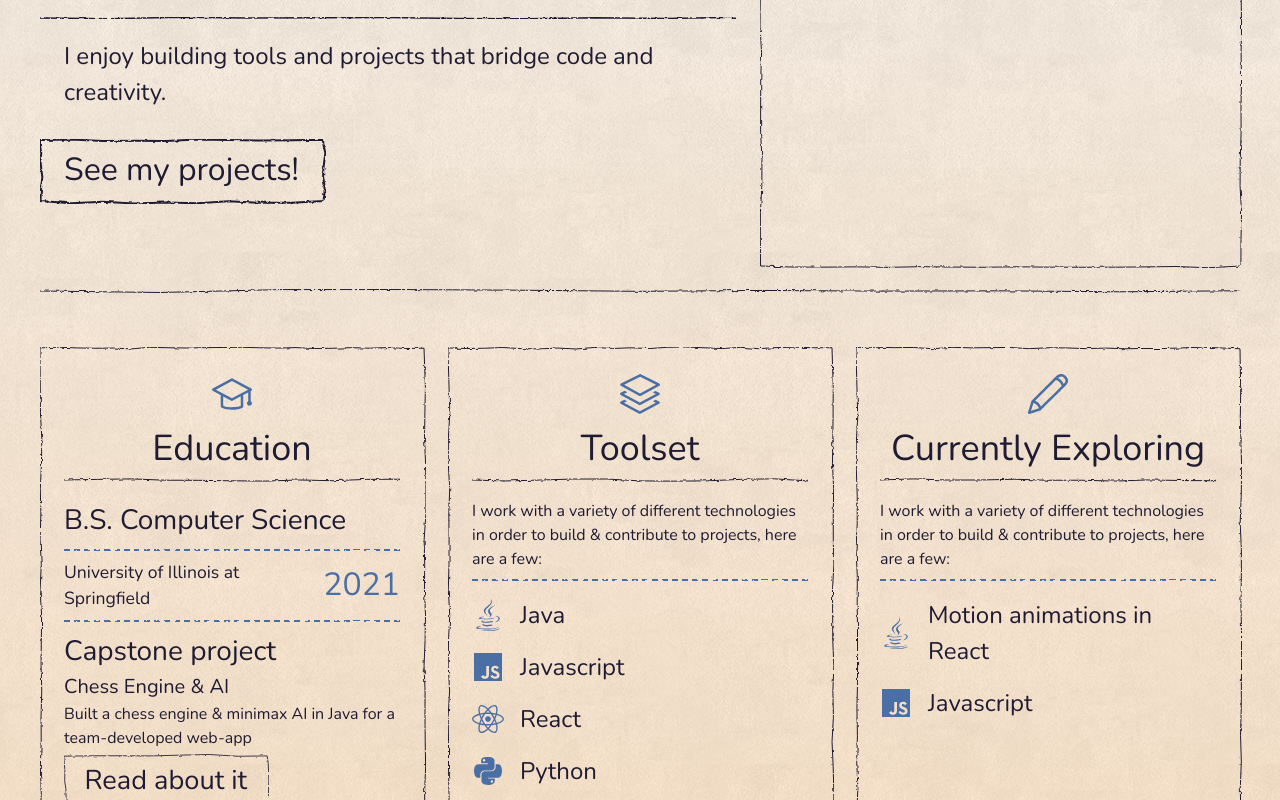
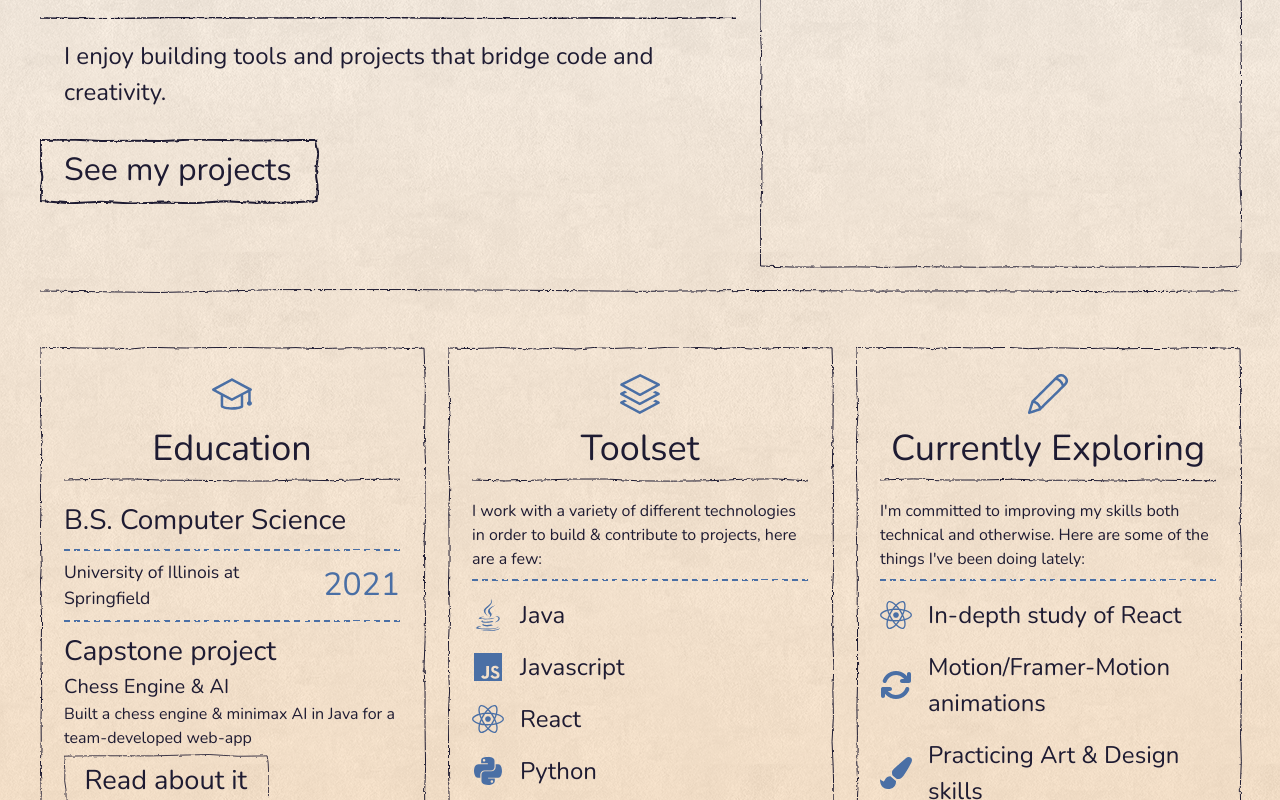
Before and after one commit to bennettj12/personal-portfolio, a React (Vite) app: page / in a window 1280 px wide. Shown: the part 260-1060 px from the top of the page. Built offline with nearby package versions, Linux system fonts and the light colour scheme.

Commit message:
start adding mobile breakpoints

```diff
--- a/src/assets/styles/_mixins.scss
+++ b/src/assets/styles/_mixins.scss
@@ -0,0 +1,11 @@
+$breakpoint-mobile: 599px;
+$breakpoint-tablet: 899px;
+$breakpoint-desktop: 1200px;
+
+@mixin mobile {
+    @media (max-width: $breakpoint-mobile) { @content; }
+}
+
+@mixin tablet {
+    @media (max-width: $breakpoint-desktop) { @content; }
+}
--- a/src/components/HeroSection/HeroSection.jsx
+++ b/src/components/HeroSection/HeroSection.jsx
@@ -3,13 +3,13 @@ import Divider from '../Divider/divider.jsx';
 import SketchOutline from '../SketchOutline/SketchOutline.jsx';
 import styles from './HeroSection.module.scss'
 import { motion } from 'framer-motion'
-import { useNavigate } from 'react-router-dom'
+import useAnimatedNavigation from '@/hooks/useAnimatedNavigation.jsx';
 
 const info = {
     aboutSnippet: `
         I enjoy building tools and projects that bridge code and creativity.
     `,
-    ctaButton: "See my projects!"
+    ctaButton: "See my projects"
 }
 
 export default function HeroSection() {
@@ -20,7 +20,7 @@ export default function HeroSection() {
         delay += delayDelta;
         return c;
     }
-    const navigate = useNavigate();
+    const { animatedNavigate } = useAnimatedNavigation();
     return (
         <main className={styles.aboutMe}>
             <section className={styles.infoSection}>
@@ -55,7 +55,7 @@ export default function HeroSection() {
                         duration: 0.5,
                         delay: getAnimDelay()
                     }}
-                    onClick={() => navigate('/projects')}
+                    onClick={() => animatedNavigate('/projects')}
                 >
                     {info.ctaButton}
                 </MotionAnimatedButton>
--- a/src/components/Layout/Layout.module.scss
+++ b/src/components/Layout/Layout.module.scss
@@ -6,6 +6,9 @@
     width: 100%;
     padding: 0 20px;
     margin: 0 auto;
+    @include tablet {
+        padding: 20px 20px;
+    }
 }
 
 .mainContent {
--- a/src/components/SkillsSection/SkillsSection.jsx
+++ b/src/components/SkillsSection/SkillsSection.jsx
@@ -3,13 +3,19 @@ import Divider from '../Divider/divider.jsx'
 import SketchOutline from '../SketchOutline/SketchOutline.jsx';
 import styles from './SkillsSection.module.scss'
 import { SlGraduation, SlLayers, SlPencil } from "react-icons/sl";
-import { FaReact, FaJava, FaPython   } from "react-icons/fa";
+import { FaReact, FaJava, FaPython, FaPaintBrush } from "react-icons/fa";
+import { FaArrowsRotate } from "react-icons/fa6";
 import { SiDotnet } from "react-icons/si";
 import { IoLogoJavascript } from "react-icons/io5";
 
 import { motion } from 'framer-motion';
 
 export default function SkillsSection() {
+
+    const rotate = {
+
+    }
+
     let delay = 1;
     const delayDelta = 0.40;
     const getAnimDelay = () => {
@@ -93,12 +99,24 @@ export default function SkillsSection() {
                         <SlPencil className={styles.skillsIcon} />
                         <h3>Currently Exploring</h3>
                         <Divider amplitude={1.2} thickness={1}/>
-                        <p>I work with a variety of different technologies in order to build & contribute to projects, here are a few:</p>
+                        <p>I'm committed to improving my skills both technical and otherwise. Here are some of the things I've been doing lately:</p>
                         <hr className={styles.skillsHR} />
                         <ul>
-                            <li><span><FaJava /></span> Motion animations in React</li>
-                            <li><span><IoLogoJavascript /></span> Javascript</li>
-
+                            <li><span><FaReact /></span> In-depth study of React</li>
+                            <motion.li
+                                initial="initial"
+                                animate="initial"
+                                whileHover="animate"
+                            >
+                                <motion.span
+                                    variants={{
+                                        initial: {rotate: 0},
+                                        animate: {rotate: 180},
+                                    }}
+                                >
+                                    <FaArrowsRotate />
+                                </motion.span> Motion/Framer-Motion animations</motion.li>
+                            <li><span><FaPaintBrush /></span> Practicing Art & Design skills</li>
 
                         </ul>
                     </div>
```
Also changed, not shown: src/assets/styles/_variables.scss (line endings or trailing spaces).
